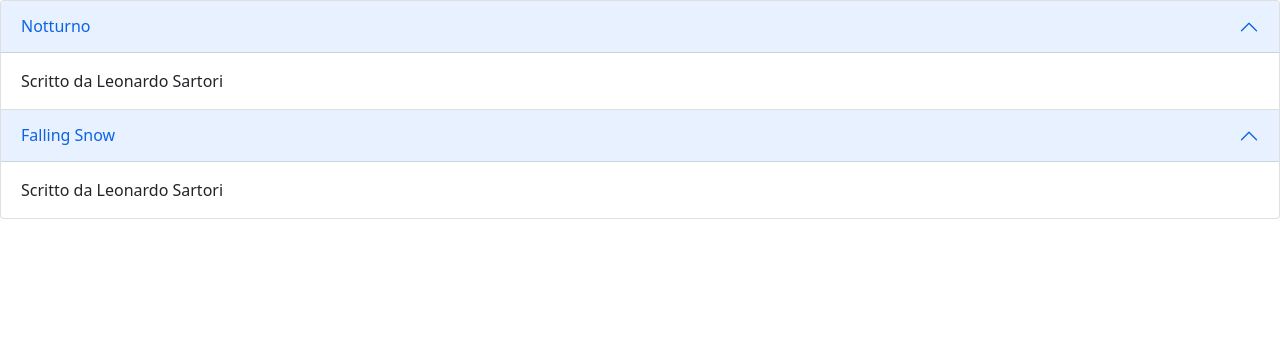
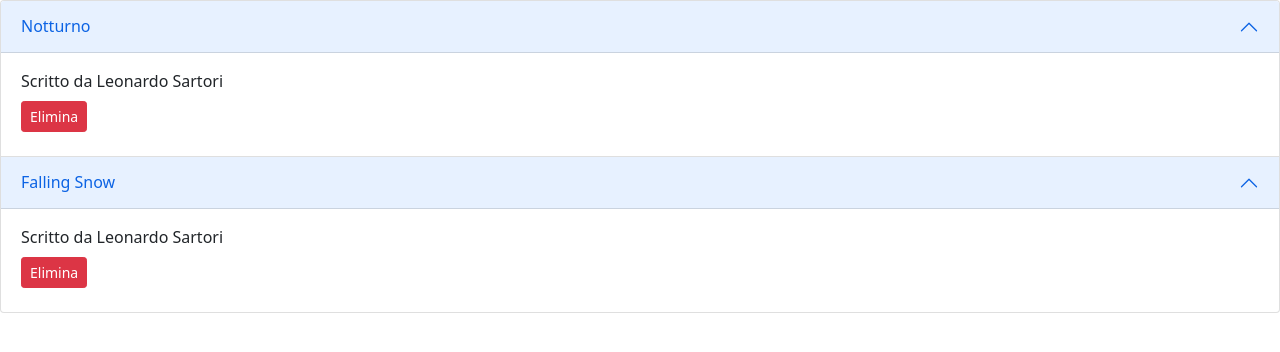
Before and after one commit to leonardosartori-web/FlaskTest, a Flask app: page / in a window 1280 px wide. Shown: the top 352 px of the page. Run offline with Flask 2, Linux system fonts and the light colour scheme; data comes from the database, SQL or seed files in the repository.

Commit message:
Update index.html

```diff
--- a/templates/index.html
+++ b/templates/index.html
@@ -20,7 +20,12 @@
 		  </button>
 		</h2>
 		<div id="collapseOne" class="accordion-collapse collapse show" aria-labelledby="headingOne" data-bs-parent="#accordionExample">
-		  <div class="accordion-body">{{ post.info }}</div>
+		  <div class="accordion-body">{{ post.info }}
+		  <form action="{{post.id}}/delete" method="POST">
+			<button type="submit" class="btn btn-danger btn-sm my-2">Elimina
+			</button>
+			</form>
+		  </div>
 		</div>
 	  </div>
 	{% endfor %}
```
